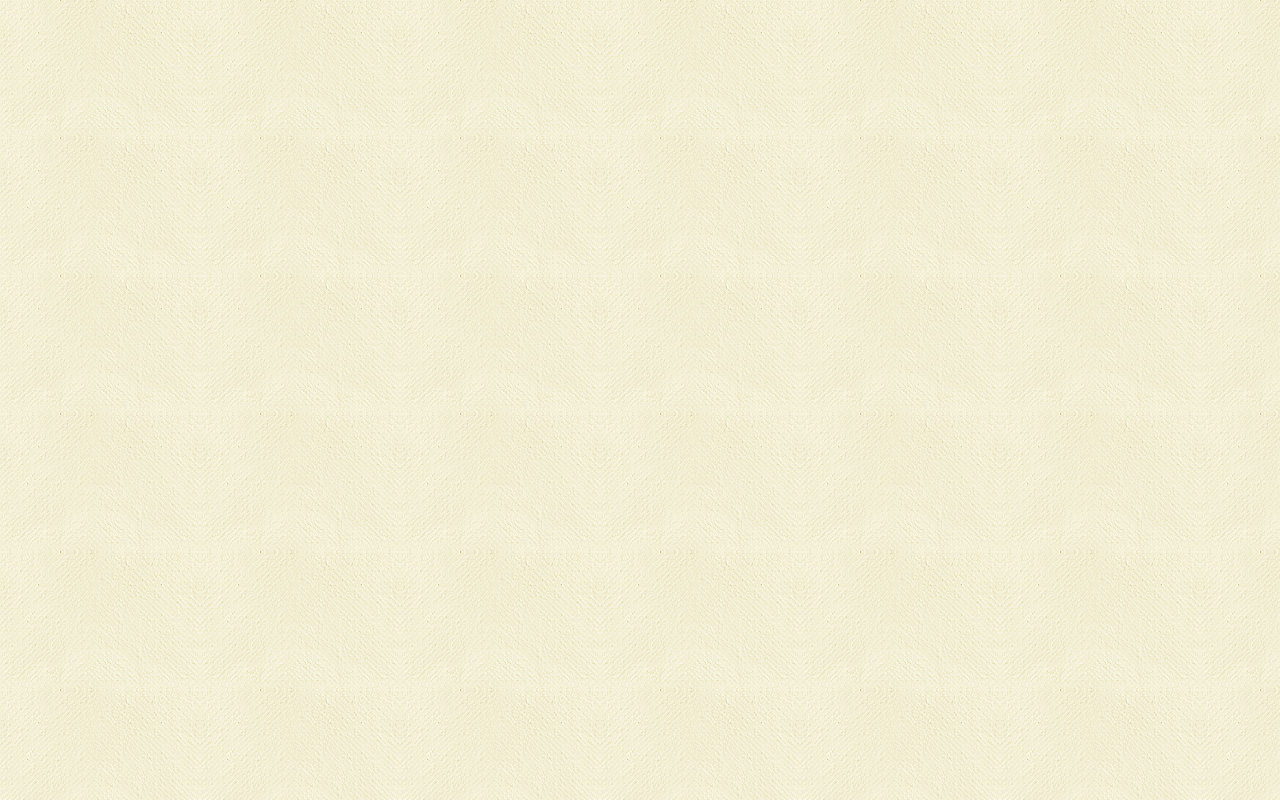
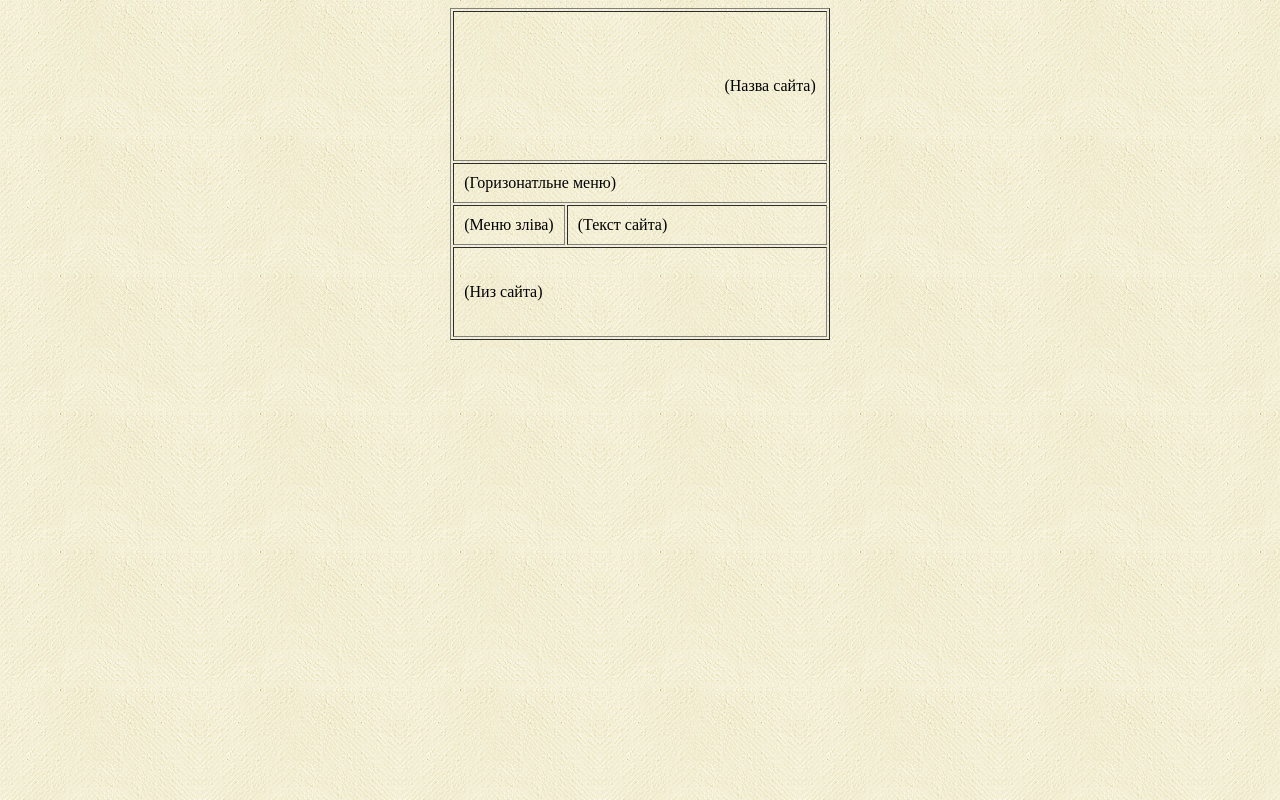
Before and after one commit to gorbatyuk8/gorbatyuk8.github.io, a plain HTML site: page index.html in a window 1280 px wide. Drawn offline with Linux system fonts and the light colour scheme.

Commit message:
04 - Створити Каркас сайта

```diff
--- a/index.html
+++ b/index.html
@@ -4,6 +4,20 @@
     <title>Сайт веб-студії "Horbatiuk-WebStudio"</title>
   </HEAD>
   <BODY background="images/bg.jpg">
-
+    <table border="1" align="center" cellpadding="10">
+<tr>
+<td colspan="2" height="150" align="right">(Назва сайта)</td>
+</tr>
+<tr>
+<td colspan="2">(Горизонатльне меню)</td>
+</tr>
+<tr>
+<td width="30%" valign="top" >(Меню зліва)</td>
+<td width="70%">(Текст сайта)</td>
+</tr>
+<tr>
+<td colspan="2" valign="middle" height="90">(Низ сайта)</td>
+</tr>
+</table>
     </BODY>
  </HTML>
```
